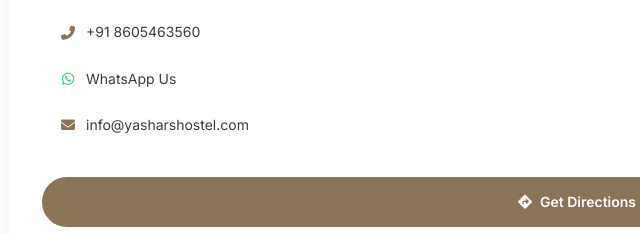
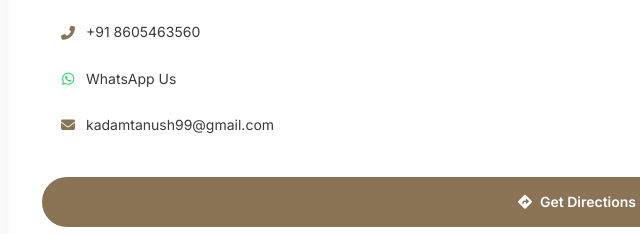
Before and after one commit to tannn011/YASHRAJ-HOSTEL, a plain HTML site: page index.html in a window 1280 px wide. Shown: the part 6906-7140 px from the top of the page, 63-703 px from the left. Drawn offline with nearby package versions, Linux system fonts and the light colour scheme.

Commit message:
Update email contact link in index.html

```diff
--- a/index.html
+++ b/index.html
@@ -523,9 +523,9 @@
                     <i class="fab fa-whatsapp"></i>
                     <span>WhatsApp Us</span>
                   </a>
-                  <a href="mailto:info@yasharshostel.com" class="quick-contact-link">
+                  <a href="kadamtanush99@gmail.com" class="quick-contact-link">
                     <i class="fas fa-envelope"></i>
-                    <span>info@yasharshostel.com</span>
+                    <span>kadamtanush99@gmail.com</span>
                   </a>
                 </div>
               </div>
```
